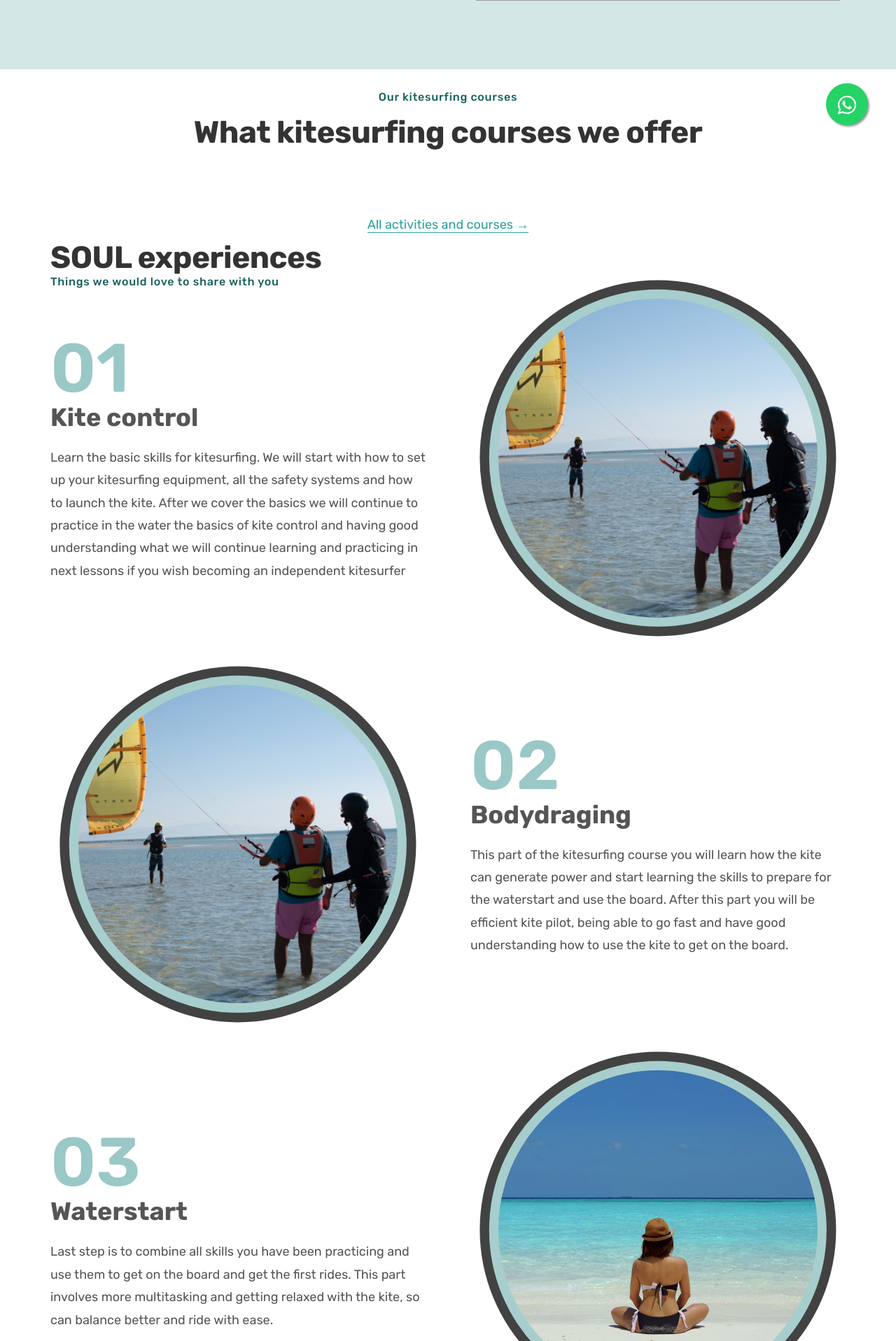
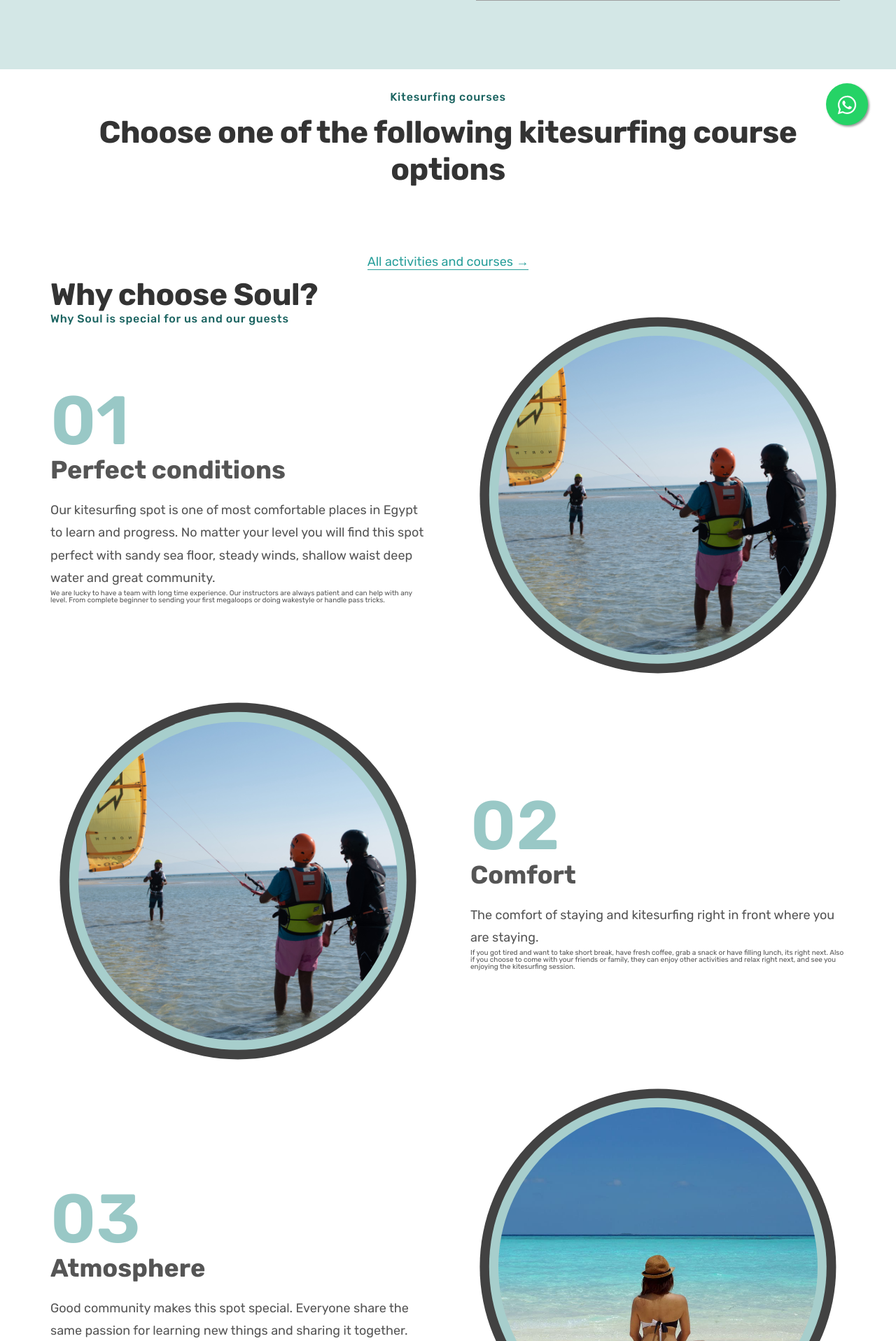
Before and after one commit to bukaskas/soul-site, a Django app: page /kitesurfing in a window 1280 px wide. Shown: the part 581-2498 px from the top of the page at 70% size. Run offline with Django 4.2, Linux system fonts and the light colour scheme; data that the repository does not hold is empty; grey boxes are pictures that could not be loaded.

Commit message:
kitesurfing info updated

```diff
--- a/website/templates/website/kitesurfing.html
+++ b/website/templates/website/kitesurfing.html
@@ -36,9 +36,9 @@
 
 <section class="section-services">
   <div class="container-custom center-text margin-bottom-md">
-  <span class="subheading"> Our kitesurfing courses </span>
+  <span class="subheading"> Kitesurfing courses </span>
     <h2 class="heading-secondary">
-      What kitesurfing courses we offer
+      Choose one of the following kitesurfing course options
     </h2>
   </div>
 
@@ -75,20 +75,21 @@
 
 <section class="section-info">
   <div class="container-custom">
-  <h2 class="heading-secondary">SOUL experiences</h2>
-  <span class="subheading"> Things we would love to share with you </span>
+  <h2 class="heading-secondary">Why choose Soul?</h2>
+  <span class="subheading"> Why Soul is special for us and our guests </span>
   </div>
   <div class="container-custom grid grid--2-cols grid--center-v">
         <!-- STEP 01 -->
     <div class="step-text-box ">
       <p class="step-number"> 01 </p>
-      <h3 class="heading-tertiary"> Kite control </h3>
+      <h3 class="heading-tertiary"> Perfect conditions </h3>
       <p class="step-description">
-        Learn the basic skills  for kitesurfing.
-        We will start with how to set up your kitesurfing equipment, all the safety systems and how to launch the kite.
-        After we cover the basics we will continue to practice in the water the basics of kite control and having good
-        understanding what we will continue learning and practicing in next lessons if you wish becoming an independent
-        kitesurfer
+        Our kitesurfing spot is one of most comfortable places in Egypt to learn and progress. No matter your level you will find this spot perfect with
+        sandy sea floor, steady winds, shallow waist deep water and great community.
+      </p>
+      <p>
+        We are lucky to have a team with long time experience. Our instructors are always patient and can help with any level.
+        From complete beginner to sending your first megaloops or doing wakestyle or handle pass tricks.
       </p>
     </div>
     <div class="step-img-box step-1-mobile">
@@ -101,24 +102,27 @@
     </div>
     <div class="step-text-box">
       <p class="step-number"> 02 </p>
-      <h3 class="heading-tertiary"> Bodydraging </h3>
+      <h3 class="heading-tertiary"> Comfort </h3>
       <p class="step-description">
-        This part of the kitesurfing course you will learn how the kite can
-    generate power and start learning the skills to prepare for
-    the waterstart and use the board. After this part you will be efficient kite pilot,
-    being able to go fast and have good understanding how to use the kite to get on the board.
+        The comfort of staying and kitesurfing right in front where you are staying.
+      </p>
+      <p>
+        If you got tired and want to take short break, have fresh coffee, grab a snack or have filling lunch, its right next.
+        Also if you choose to come with your friends or family, they can enjoy other activities and relax right next, and see you
+        enjoying the kitesurfing session.
       </p>
     </div>
 
           <!-- STEP 03 -->
      <div class="step-text-box">
        <p class="step-number"> 03 </p>
-       <h3 class="heading-tertiary"> Waterstart </h3>
+       <h3 class="heading-tertiary"> Atmosphere </h3>
        <p class="step-description">
-       Last step is to combine all skills you have been practicing and use them to get
-       on the board and get the first rides. This part involves more multitasking and
-       getting relaxed with the kite, so can balance better and ride with ease.
-       </p>
+          Good community makes this spot special. Everyone share the same passion for learning new things
+          and sharing it together. </p>
+          <p>
+          We wish to see you join this movement too
+          </p>
      </div>
      <div class="step-img-box">
        <img src="{% static 'images/soul-yoga.jpg' %}" alt="Learning your first waterstarts" class="step-img">
```
